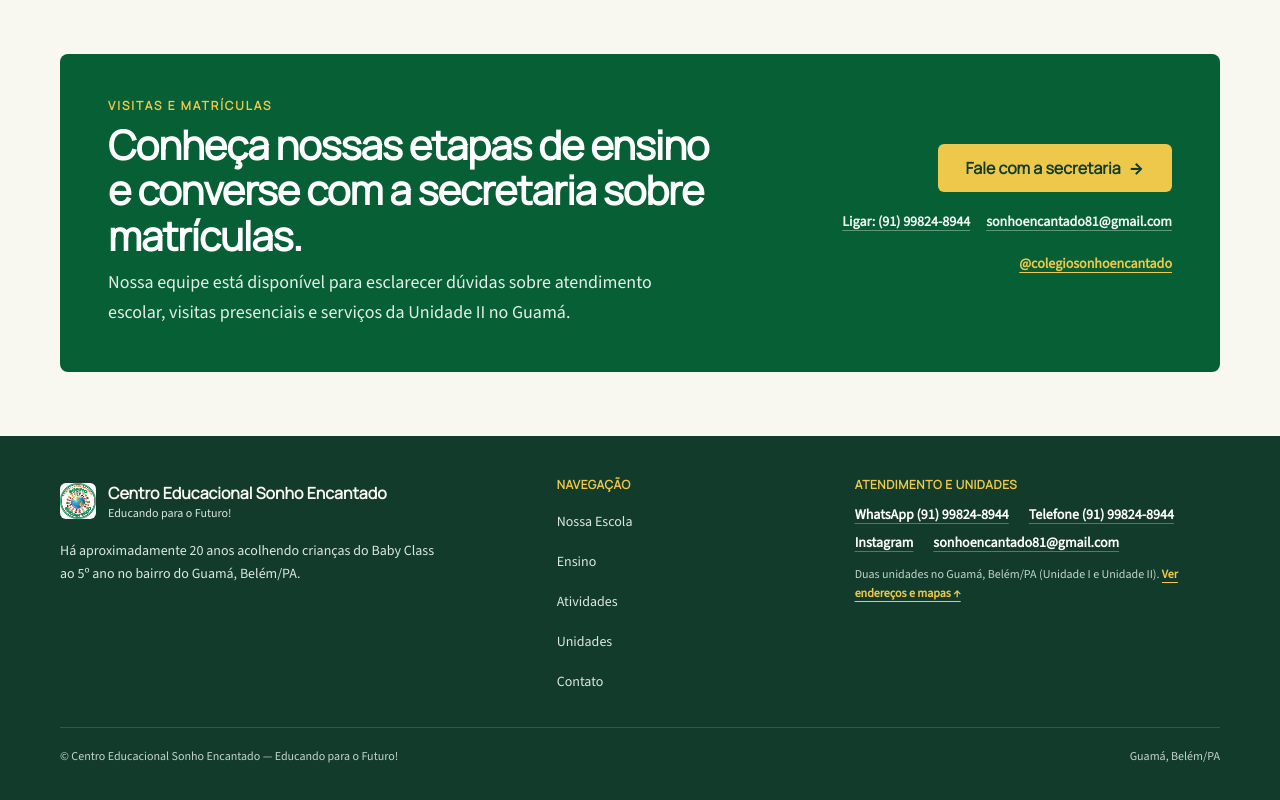
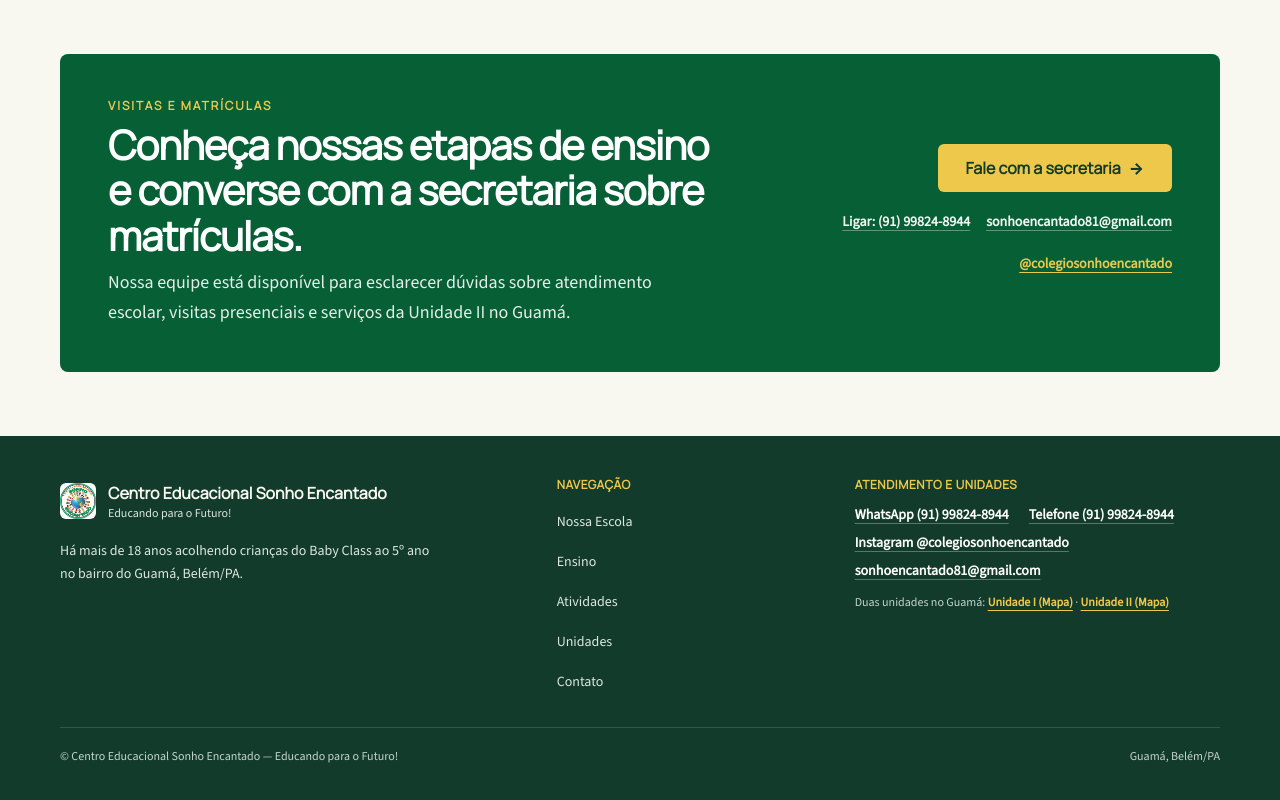
Before and after one commit to desenvolvedorfast-hub/site-sonho-encantado, a React (Vite) app in the folder sonho-encantado-site/: page / in a window 1280 px wide. Shown: the part 10453-11253 px from the top of the page. Built offline with nearby package versions, Linux system fonts and the light colour scheme.

Commit message:
Enhance Footer with school units and Instagram handle
Updated footer content and added school units information.

```diff
--- a/sonho-encantado-site/src/components/Footer.tsx
+++ b/sonho-encantado-site/src/components/Footer.tsx
@@ -1,4 +1,4 @@
-import { NAVIGATION_ITEMS, SCHOOL_IDENTITY } from '../data/schoolContent';
+import { NAVIGATION_ITEMS, SCHOOL_IDENTITY, SCHOOL_UNITS } from '../data/schoolContent';
 import { BrandLogo } from './BrandLogo';
 
 export function Footer() {
@@ -9,7 +9,7 @@ export function Footer() {
           <div className="md:col-span-5">
             <BrandLogo tone="light" compact />
             <p className="mt-3 max-w-sm text-sm leading-relaxed text-[#DCE7E1]">
-              Há aproximadamente 20 anos acolhendo crianças do Baby Class ao 5º ano no bairro do Guamá, Belém/PA.
+              Há mais de 18 anos acolhendo crianças do Baby Class ao 5º ano no bairro do Guamá, Belém/PA.
             </p>
           </div>
 
@@ -56,7 +56,7 @@ export function Footer() {
                 rel="noopener noreferrer"
                 className="font-semibold text-white underline decoration-white/30 underline-offset-4 hover:text-brand-yellow"
               >
-                Instagram
+                Instagram {SCHOOL_IDENTITY.instagramHandle}
               </a>
               <a
                 href={`mailto:${SCHOOL_IDENTITY.email}`}
@@ -67,12 +67,23 @@ export function Footer() {
             </div>
 
             <p className="mt-3 text-xs leading-relaxed text-[#C5D5CD]">
-              Duas unidades no Guamá, Belém/PA (Unidade I e Unidade II).{' '}
+              Duas unidades no Guamá:{' '}
               <a
-                href="#unidades"
+                href={SCHOOL_UNITS[0].mapsUrl}
+                target="_blank"
+                rel="noopener noreferrer"
                 className="font-semibold text-brand-yellow underline underline-offset-4 hover:text-white"
               >
-                Ver endereços e mapas ↑
+                Unidade I (Mapa)
+              </a>{' '}
+              ·{' '}
+              <a
+                href={SCHOOL_UNITS[1].mapsUrl}
+                target="_blank"
+                rel="noopener noreferrer"
+                className="font-semibold text-brand-yellow underline underline-offset-4 hover:text-white"
+              >
+                Unidade II (Mapa)
               </a>
             </p>
           </div>
```
